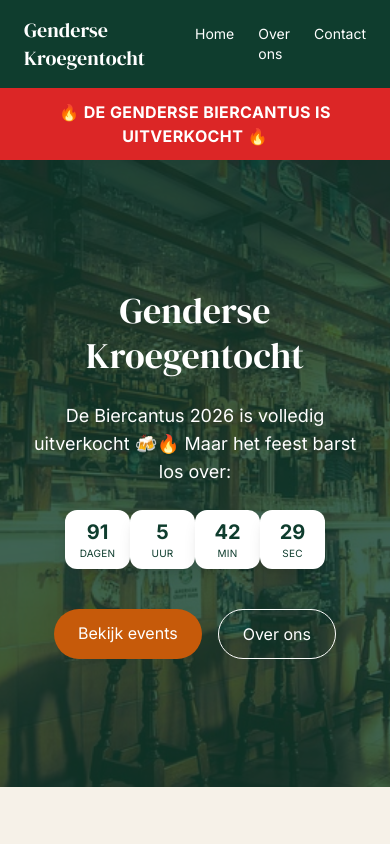
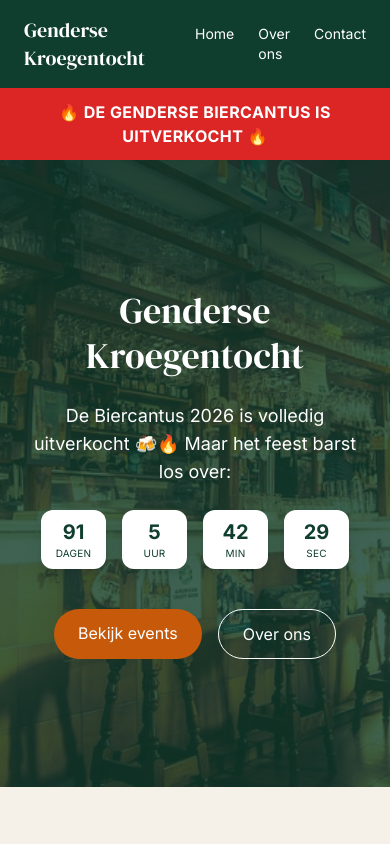
Before and after one commit to rubenrietveld/genderse-kroegentocht, a Next.js app: page / in a window 390 px wide. Shown: the top 844 px of the page. Built offline with nearby package versions, Linux system fonts and the light colour scheme.

Commit message:
test blokken

```diff
--- a/components/Countdown.js
+++ b/components/Countdown.js
@@ -41,7 +41,7 @@ export default function Countdown() {
   );
 
   return (
-    <div className="flex justify-center md:gap-4 flex-nowrap">
+    <div className="flex justify-center gap-4 md:gap-4">
       <TimeBlock value={days} label="Dagen" />
       <TimeBlock value={hours} label="Uur" />
       <TimeBlock value={minutes} label="Min" />
```
